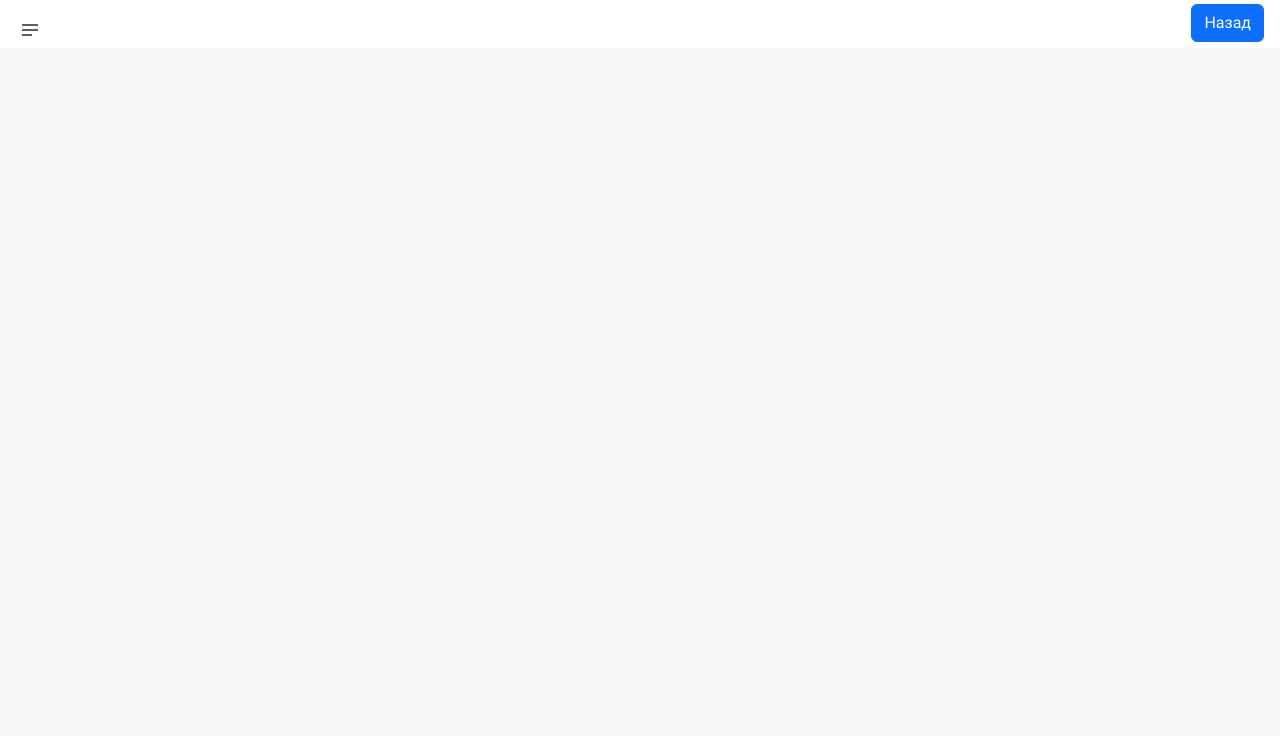
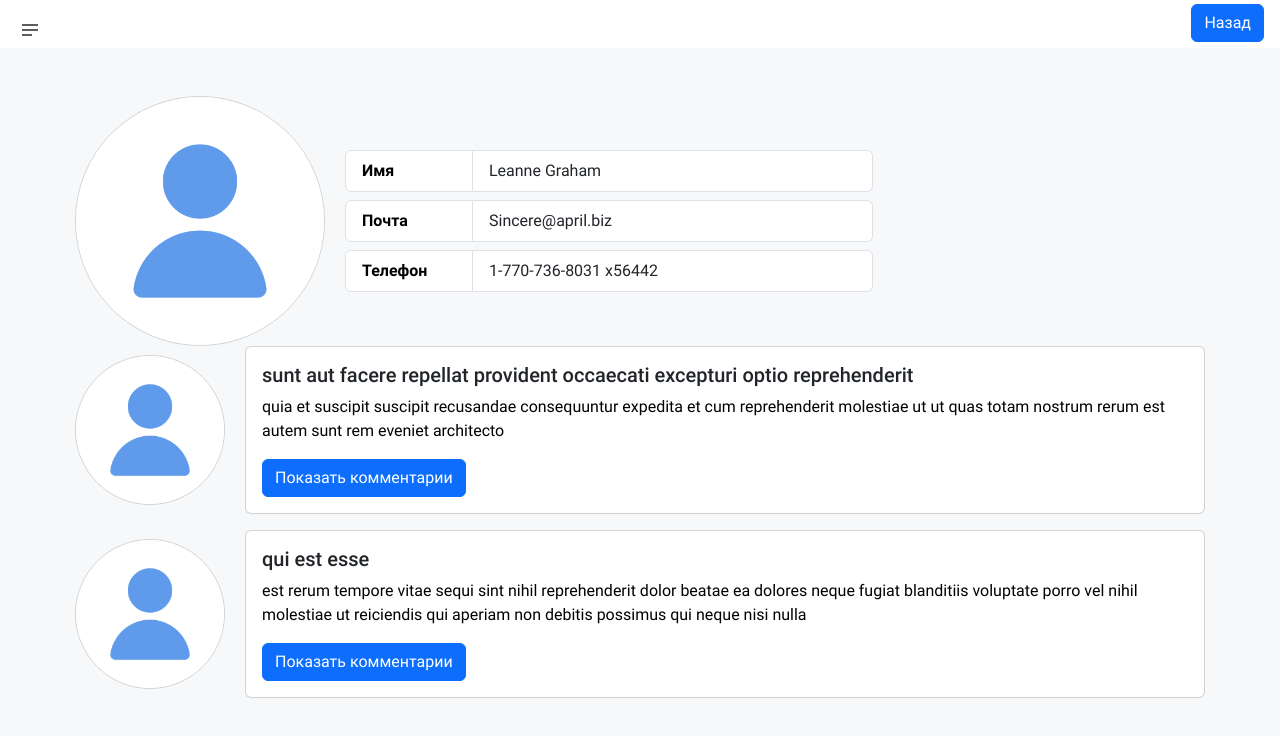
Before and after one commit to AlexeyGuryachkov/test17.06, a React (Create React App) app: page /user-page/1 in a window 1280 px wide. Shown: the top 736 px of the page. Built offline with nearby package versions, Linux system fonts and the light colour scheme.

Commit message:
feat: users page added

```diff
--- /dev/null
+++ b/src/pages/UserPage/UserInfo/UserInfo.jsx
@@ -0,0 +1,63 @@
+import React, { memo } from 'react'
+
+import ListGroup from 'react-bootstrap/ListGroup'
+
+import Avatar from '../../../components/Avatar/Avatar'
+
+import './UserInfo.scss'
+
+const UserInfo = memo(() => {
+	const user = {
+		id: 1,
+		name: 'Leanne Graham',
+		username: 'Bret',
+		email: 'Sincere@april.biz',
+		address: {
+			street: 'Kulas Light',
+			suite: 'Apt. 556',
+			city: 'Gwenborough',
+			zipcode: '92998-3874',
+			geo: {
+				lat: '-37.3159',
+				lng: '81.1496',
+			},
+		},
+		phone: '1-770-736-8031 x56442',
+		website: 'hildegard.org',
+		company: {
+			name: 'Romaguera-Crona',
+			catchPhrase: 'Multi-layered client-server neural-net',
+			bs: 'harness real-time e-markets',
+		},
+	}
+
+	const { name, email, phone, avatar } = user
+
+	return (
+		<div className="user-info">
+			<Avatar size="big" img={avatar} />
+			<div className="user-info__card">
+				<ListGroup className="my-2" horizontal>
+					<ListGroup.Item className="title">
+						<div className="fw-bold">Имя</div>
+					</ListGroup.Item>
+					<ListGroup.Item className="cell">{name}</ListGroup.Item>
+				</ListGroup>
+				<ListGroup className="my-2" horizontal>
+					<ListGroup.Item className="title">
+						<div className="fw-bold">Почта</div>
+					</ListGroup.Item>
+					<ListGroup.Item className="cell">{email}</ListGroup.Item>
+				</ListGroup>
+				<ListGroup className="my-2" horizontal>
+					<ListGroup.Item className="title">
+						<div className="fw-bold">Телефон</div>
+					</ListGroup.Item>
+					<ListGroup.Item className="cell">{phone}</ListGroup.Item>
+				</ListGroup>
+			</div>
+		</div>
+	)
+})
+
+export default UserInfo
--- /dev/null
+++ b/src/pages/UserPage/UserInfo/UserInfo.scss
@@ -0,0 +1,14 @@
+.user-info {
+	display: flex;
+	align-items: center;
+
+	.list-group-item {
+		&.title {
+			width: 8rem;
+		}
+
+		&.cell {
+			width: 25rem;
+		}
+	}
+}
--- a/src/pages/UserPage/UserPage.jsx
+++ b/src/pages/UserPage/UserPage.jsx
@@ -1,9 +1,20 @@
 import React, { memo } from 'react'
+import { useParams } from 'react-router-dom'
+
+import UserInfo from './UserInfo/UserInfo'
+import UserPosts from './UserPosts/UserPosts'
 
 import './UserPage.scss'
 
 const UserPage = memo(() => {
-	return <div className="user-page"></div>
+	const { id } = useParams()
+
+	return (
+		<div className="user-page">
+			<UserInfo id={id} />
+			<UserPosts />
+		</div>
+	)
 })
 
 export default UserPage
--- /dev/null
+++ b/src/pages/UserPage/UserPosts/UserPosts.jsx
@@ -0,0 +1,40 @@
+import React, { memo } from 'react'
+
+import MainPostsItem from '../../MainPosts/MainPostsItem/MainPostsItem'
+
+import { getRandomId } from '../../../functions'
+
+const UserPosts = memo(() => {
+	/* MOCK */
+	const posts = [
+		{
+			userId: 1,
+			id: 1,
+			title: 'sunt aut facere repellat provident occaecati excepturi optio reprehenderit',
+			body: 'quia et suscipit\nsuscipit recusandae consequuntur expedita et cum\nreprehenderit molestiae ut ut quas totam\nnostrum rerum est autem sunt rem eveniet architecto',
+		},
+		{
+			userId: 1,
+			id: 2,
+			title: 'qui est esse',
+			body: 'est rerum tempore vitae\nsequi sint nihil reprehenderit dolor beatae ea dolores neque\nfugiat blanditiis voluptate porro vel nihil molestiae ut reiciendis\nqui aperiam non debitis possimus qui neque nisi nulla',
+		},
+	]
+
+	return (
+		<div className="user-posts">
+			{posts?.map(({ title, body, id, userId }) => (
+				<MainPostsItem
+					key={getRandomId()}
+					id={id}
+					title={title}
+					body={body}
+					userId={userId}
+					userPage
+				/>
+			))}
+		</div>
+	)
+})
+
+export default UserPosts
```
